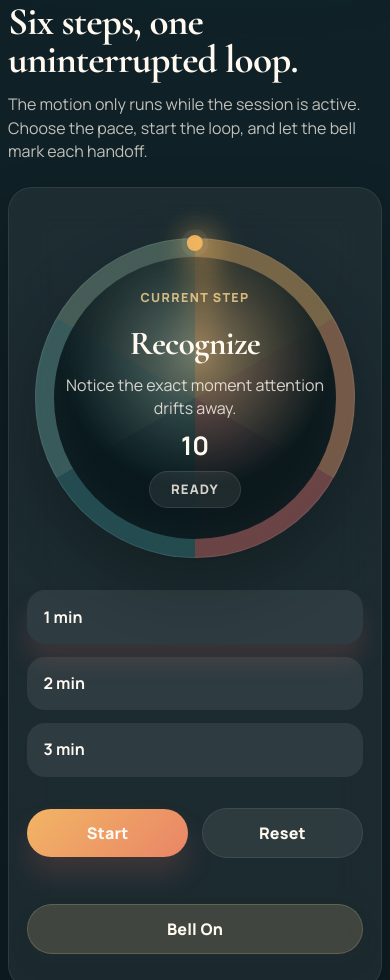
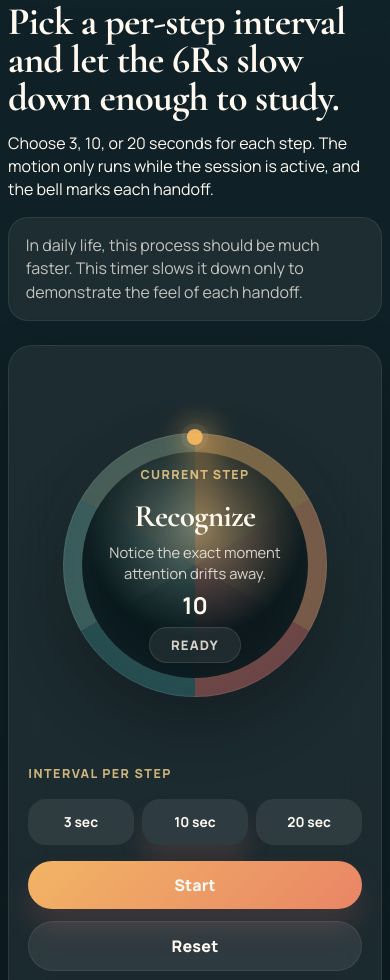
Before and after one commit to nanofan/twim-6r-site, a plain HTML site: page timer.html in a window 390 px wide. Shown: the part 912-1892 px from the top of the page. Drawn offline with nearby package versions, Linux system fonts and the light colour scheme.

Commit message:
Refine timer pacing and mobile layout

```diff
--- a/styles.css
+++ b/styles.css
@@ -721,6 +721,7 @@ body.page-timer .start-item {
 body.page-timer .pace-button {
   background: rgba(255, 255, 255, 0.08);
   color: var(--cream);
+  text-align: center;
 }
 
 .phrase-button:hover,
@@ -1158,6 +1159,24 @@ body.page-timer .meter__track {
   text-transform: uppercase;
 }
 
+.timer-disclaimer {
+  margin-top: 1rem;
+  padding: 1rem 1.05rem;
+  border-radius: 20px;
+  background: rgba(255, 255, 255, 0.06);
+  border: 1px solid rgba(255, 255, 255, 0.08);
+  color: rgba(255, 247, 238, 0.8);
+}
+
+.timer-controls__label {
+  margin: 0;
+  color: rgba(255, 219, 148, 0.78);
+  font-size: 0.78rem;
+  font-weight: 800;
+  letter-spacing: 0.12em;
+  text-transform: uppercase;
+}
+
 .timer-controls--stacked {
   flex-direction: column;
   align-items: stretch;
@@ -1411,6 +1430,38 @@ body.is-enhanced .reveal.is-visible {
     flex: 1 1 10rem;
   }
 
+  body.page-timer .timer-controls .pace-grid {
+    grid-template-columns: repeat(3, minmax(0, 1fr));
+  }
+
+  body.page-timer .timer-button-row {
+    display: grid;
+    grid-template-columns: repeat(2, minmax(0, 1fr));
+    gap: 0.75rem;
+  }
+
+  body.page-timer .timer-button-row .button {
+    width: 100%;
+    min-width: 0;
+  }
+
+  body.page-timer #bellToggle {
+    grid-column: 1 / -1;
+  }
+
+  body.page-timer .timer-stage-panel,
+  body.page-timer .timer-steps-panel {
+    padding: 1.2rem;
+  }
+
+  body.page-timer .timer-shell {
+    min-height: 25rem;
+  }
+
+  body.page-timer .timer-step-item.is-active {
+    transform: none;
+  }
+
   .site-footer {
     flex-direction: column;
     align-items: flex-start;
@@ -1504,15 +1555,42 @@ body.is-enhanced .reveal.is-visible {
   }
 
   .timer-ring {
-    width: min(100%, 20rem);
+    width: min(100%, 16.5rem);
   }
 
   .timer-center {
-    padding: 1.4rem 1.8rem;
+    padding: 1.1rem 1.2rem;
+    gap: 0.6rem;
+  }
+
+  body.page-timer .timer-center h3 {
+    font-size: clamp(1.7rem, 8vw, 2.35rem);
+  }
+
+  body.page-timer .timer-center p {
+    max-width: 13rem;
+    font-size: 0.92rem;
+  }
+
+  body.page-timer .timer-controls .pace-grid {
+    gap: 0.55rem;
+  }
+
+  body.page-timer .pace-button {
+    padding: 0.82rem 0.45rem;
+    font-size: 0.86rem;
+  }
+
+  body.page-timer .timer-button-row {
+    grid-template-columns: 1fr;
+  }
+
+  body.page-timer #bellToggle {
+    grid-column: auto;
   }
 
   .timer-readout strong {
-    font-size: 1.6rem;
+    font-size: 1.45rem;
   }
 }
 
--- a/timer.html
+++ b/timer.html
@@ -80,9 +80,13 @@
       <section class="section reveal" id="timer">
         <div class="section-heading">
           <p class="eyebrow">Continuous Circuit</p>
-          <h2>Six steps, one uninterrupted loop.</h2>
+          <h2>Pick a per-step interval and let the 6Rs slow down enough to study.</h2>
           <p>
-            The motion only runs while the session is active. Choose the pace, start the loop, and let the bell mark
+            Choose 3, 10, or 20 seconds for each step. The motion only runs while the session is active, and the bell
+            marks each handoff.
+          </p>
+          <p class="timer-disclaimer">
+            In daily life, this process should be much faster. This timer slows it down only to demonstrate the feel of
             each handoff.
           </p>
         </div>
@@ -106,10 +110,11 @@
             </div>
 
             <div class="timer-controls timer-controls--stacked">
+              <p class="timer-controls__label">Interval per step</p>
               <div class="pace-grid" role="tablist" aria-label="Timer pace">
-                <button class="pace-button is-active" type="button" data-duration="60" aria-pressed="true">1 min</button>
-                <button class="pace-button" type="button" data-duration="120" aria-pressed="false">2 min</button>
-                <button class="pace-button" type="button" data-duration="180" aria-pressed="false">3 min</button>
+                <button class="pace-button" type="button" data-duration="3" aria-pressed="false">3 sec</button>
+                <button class="pace-button is-active" type="button" data-duration="10" aria-pressed="true">10 sec</button>
+                <button class="pace-button" type="button" data-duration="20" aria-pressed="false">20 sec</button>
               </div>
               <div class="timer-button-row">
                 <button class="button button-primary button-small" id="timerToggle" type="button">Start</button>
--- a/timer.js
+++ b/timer.js
@@ -83,7 +83,7 @@ const timerStatePill = document.getElementById("timerStatePill");
 const timerStepItems = [...document.querySelectorAll(".timer-step-item")];
 
 const timerState = {
-  duration: 60,
+  duration: 10,
   running: false,
   elapsedMs: 0,
   startStamp: 0,
@@ -94,24 +94,24 @@ const timerState = {
 };
 
 function getTimerLabel(duration) {
-  if (duration === 60) {
-    return "One minute circuit";
+  if (duration === 3) {
+    return "3-second steps";
   }
-  if (duration === 120) {
-    return "Two minute circuit";
+  if (duration === 10) {
+    return "10-second steps";
   }
-  if (duration === 180) {
-    return "Three minute circuit";
+  if (duration === 20) {
+    return "20-second steps";
   }
-  return `${duration} second circuit`;
+  return `${duration}-second steps`;
 }
 
 function getCycleMs() {
-  return timerState.duration * 1000;
+  return timerState.duration * timerSteps.length * 1000;
 }
 
 function getStepMs() {
-  return getCycleMs() / timerSteps.length;
+  return timerState.duration * 1000;
 }
 
 function getNormalizedElapsed(elapsedMs) {
@@ -216,6 +216,7 @@ function renderTimer() {
   const remaining = Math.max(1, Math.ceil((stepMs - withinStep) / 1000));
   const rotation = (normalized / cycleMs) * 360;
   const activeStep = timerSteps[stepIndex];
+  const fullCircuitSeconds = Math.round(cycleMs / 1000);
 
   timerState.activeStep = stepIndex;
 
@@ -226,7 +227,7 @@ function renderTimer() {
   timerCurrentStep.textContent = activeStep.name;
   timerCurrentCue.textContent = activeStep.cue;
   timerStepSeconds.textContent = String(remaining);
-  timerLoopNote.textContent = `${getTimerLabel(timerState.duration)}. ${Math.round(stepMs / 1000)} seconds per step.`;
+  timerLoopNote.textContent = `${getTimerLabel(timerState.duration)}. ${fullCircuitSeconds}-second full circuit.`;
 
   if (timerStatePill) {
     if (timerState.running) {
```
